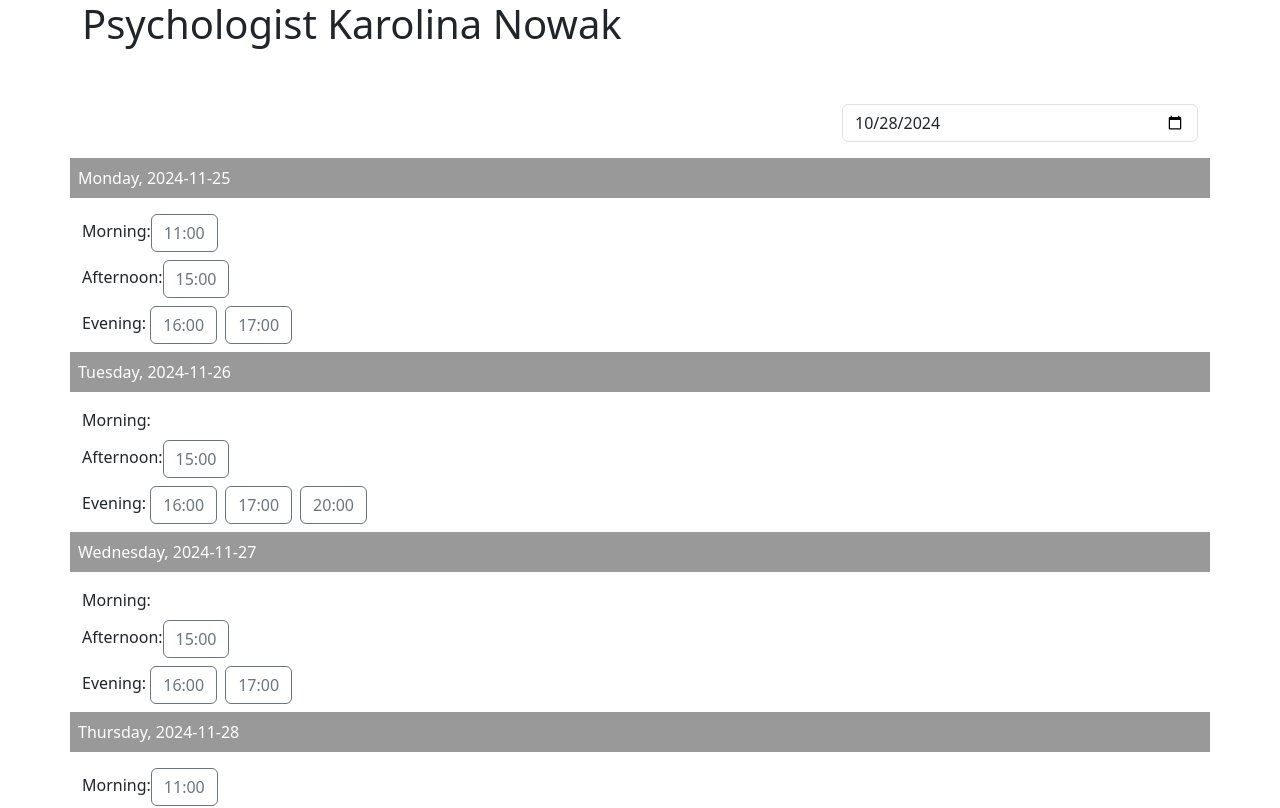
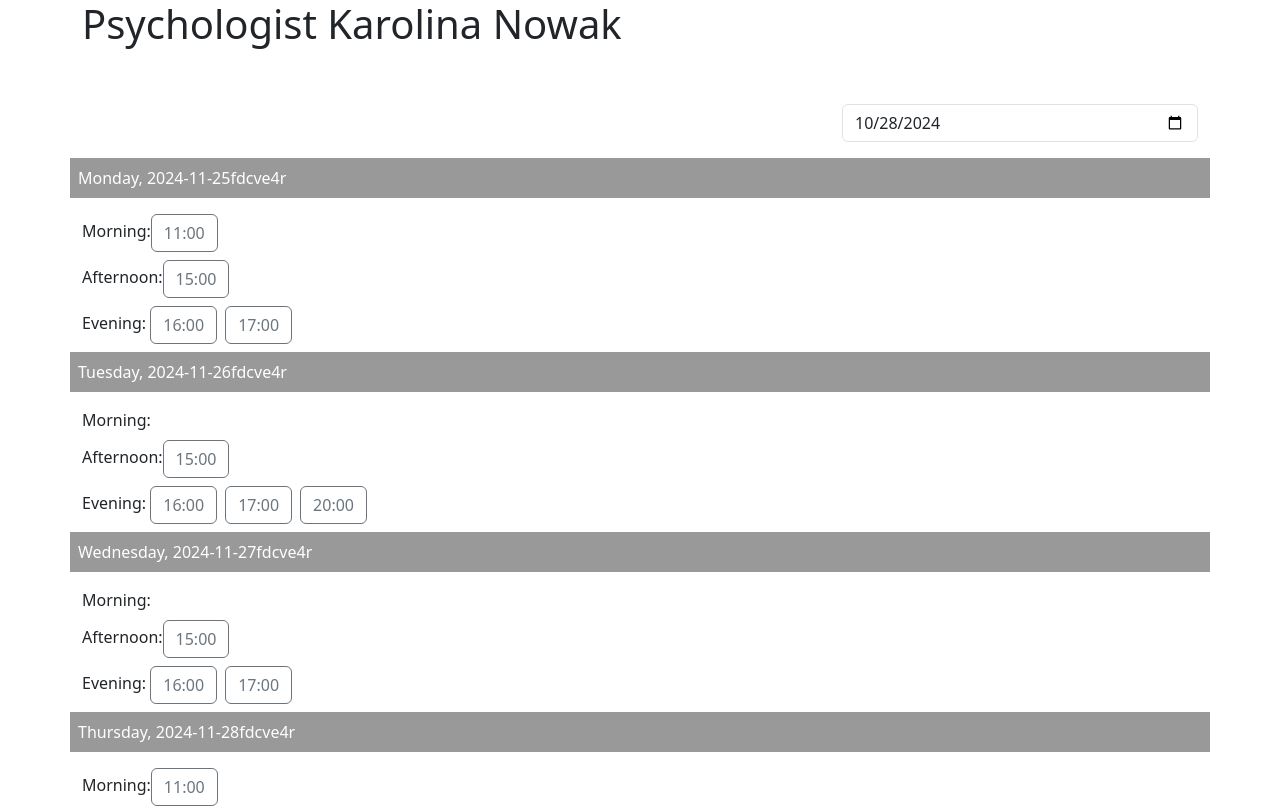
Before and after one commit to karolina-rachuta/booking_app, a React (Create React App) app: page /book/online in a window 1280 px wide. Shown: the top 808 px of the page. Built offline with nearby package versions, Linux system fonts and the light colour scheme; data requests are answered from the project's data file.

Commit message:
small change

```diff
--- a/src/components/Bookview.jsx
+++ b/src/components/Bookview.jsx
@@ -75,7 +75,7 @@ function Bookview() {
             }}
             xs={12}
           >
-            {convertDay(visit.data)}, {visit.data}
+            {convertDay(visit.data)}, {visit.data}fdcve4r
           </Col>
 
           <Col className="mb-2" xs={12}>
```
